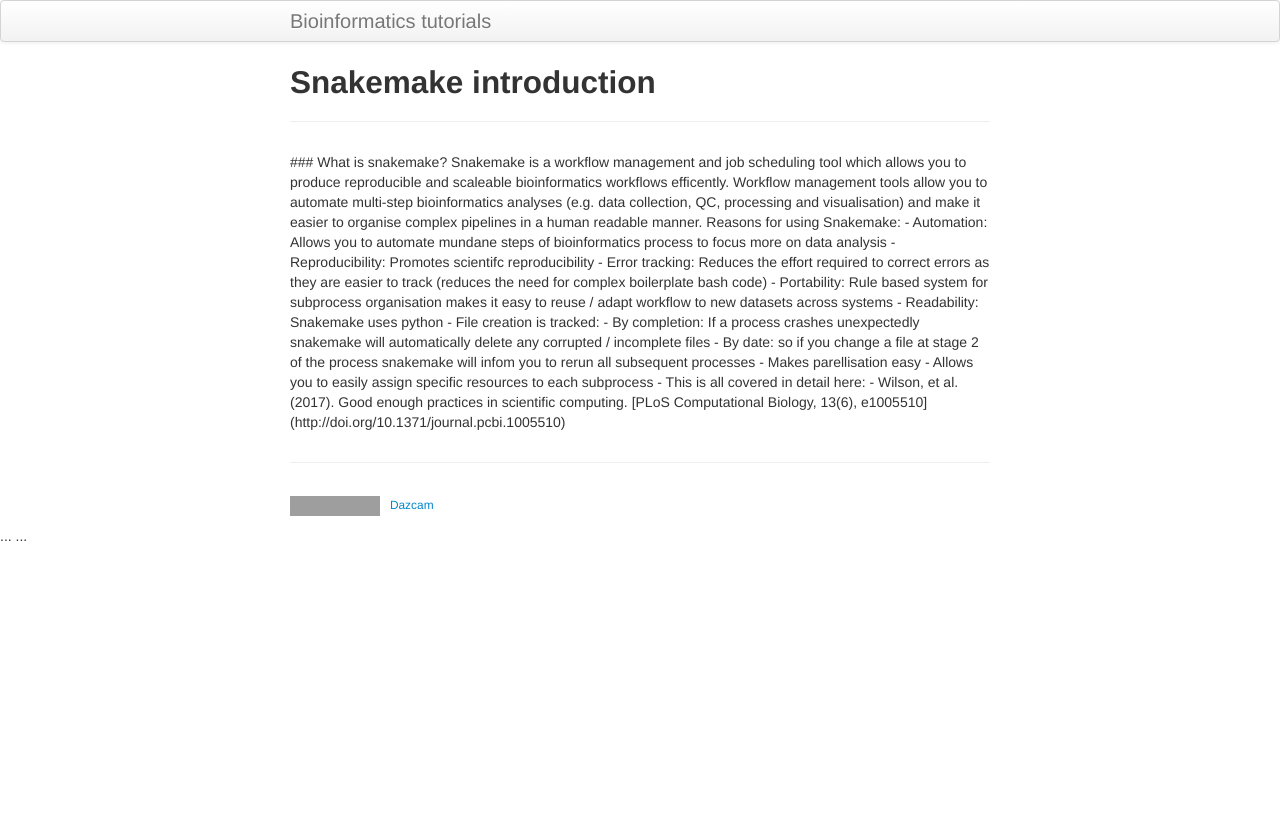
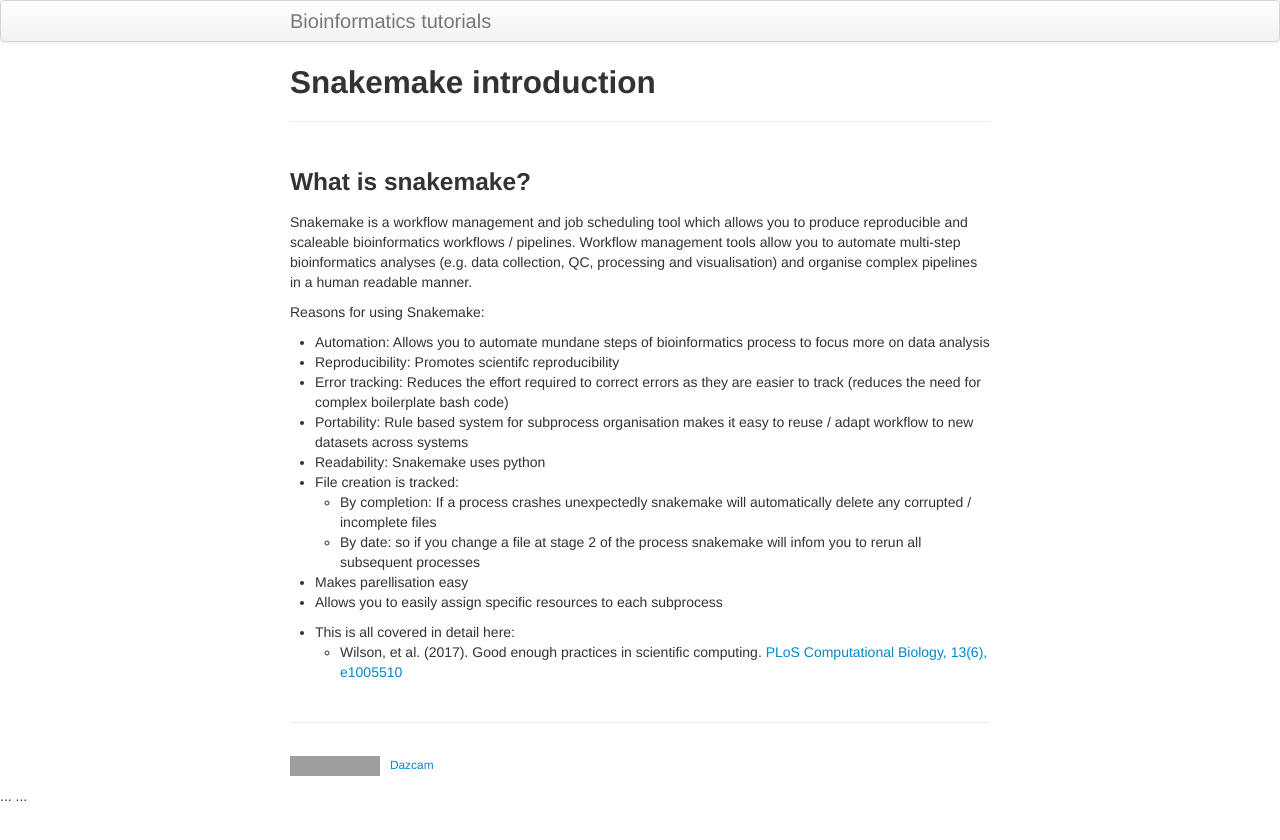
Before and after one commit to Dazcam/Bioinformatics-tutorials, a Jekyll site: the page built from pages/snakemake/snakemake_intro.md, in a window 1280 px wide. Shown: the top 840 px of the page. Built offline with Jekyll 4.4.1, drawn with Linux system fonts in a browser that asks for light colours; grey boxes are pictures that could not be loaded.

Commit message:
Update and rename snakemake_intro.html to snakemake_intro.md

```diff
--- a/pages/snakemake/snakemake_intro.html
+++ b/pages/snakemake/snakemake_intro.md
@@ -1,15 +1,15 @@
 ---
 layout: page
 title: Snakemake introduction
-description: What is snakemake
+description: What is snakemake and workflow management?
 ---
 
 ### What is snakemake?
 
 Snakemake is a workflow management and job scheduling tool which allows you to produce reproducible and
-scaleable bioinformatics workflows efficently. Workflow management tools allow you to automate multi-step
-bioinformatics analyses (e.g. data collection, QC, processing and visualisation) and make it easier to
-organise complex pipelines in a human readable manner.
+scaleable bioinformatics workflows / pipelines. Workflow management tools allow you to automate multi-step
+bioinformatics analyses (e.g. data collection, QC, processing and visualisation) and organise complex pipelines
+in a human readable manner.
 
 Reasons for using Snakemake:
 
```
